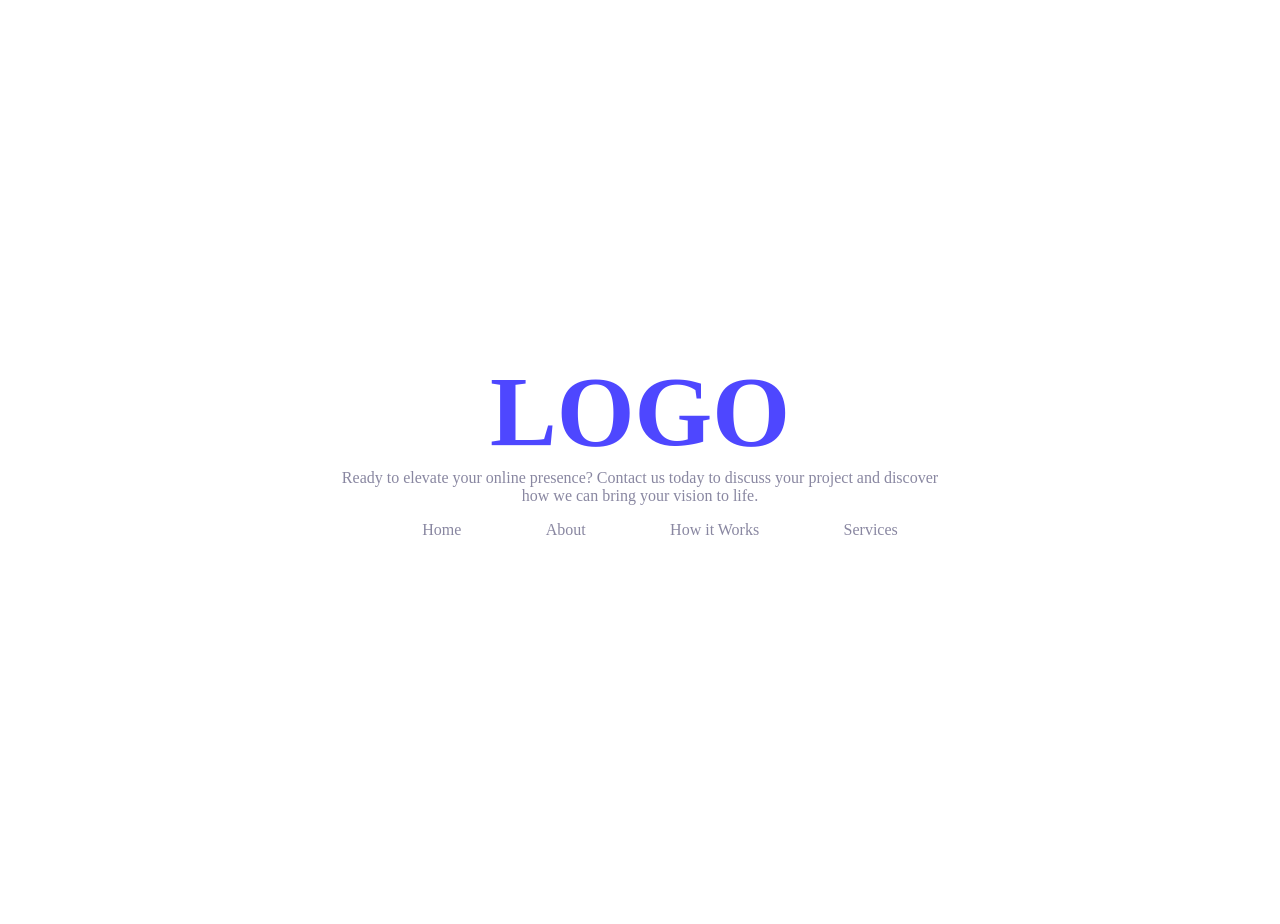
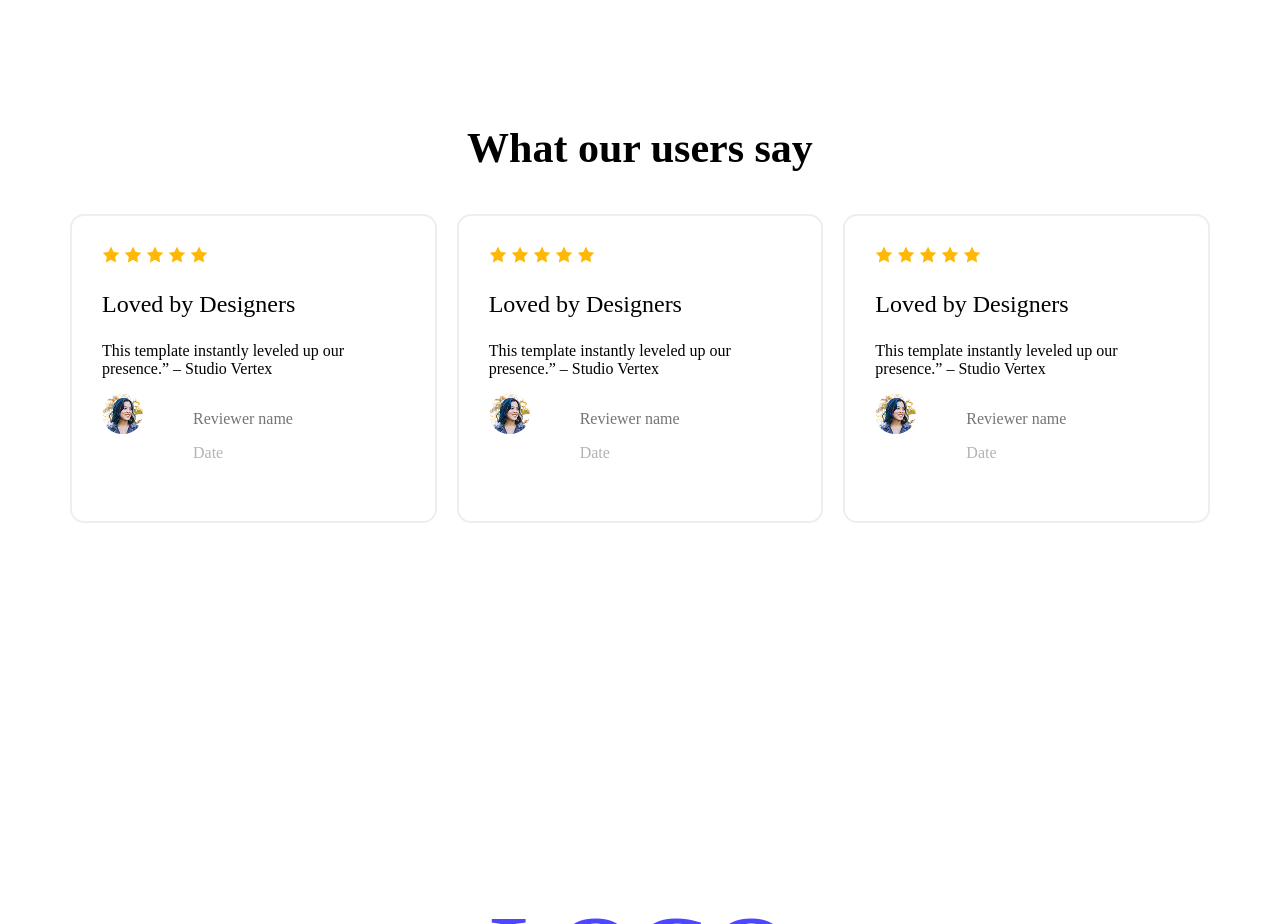
Before and after one commit to Tahmid9510/My-Assignment-1, a plain HTML site: page index.html in a window 1280 px wide. Shown: the part 2380-3304 px from the top of the page. Before the commit the page ends 3073 px from the top, so only its background shows below. Drawn offline with Linux system fonts and the light colour scheme.

Commit message:
Feedback section updated

```diff
--- a/Styles/styles.css
+++ b/Styles/styles.css
@@ -108,6 +108,49 @@ main section{
     margin-bottom: 0;
     margin-top: 0;
 }
+/* Feedback Style */
+.Feedback h3{
+    font-size: 42px;
+    font-weight: bold;
+    text-align: center;
+}
+.card-container{
+    display: flex;
+    gap: 20px;
+}
+.card{
+    background-color: rgba(255, 255, 255, 0.5);
+    border: 2px solid rgba(242, 237, 237, 1);
+    border-radius: 14px;
+    width: 370px;
+    height: 245px;
+    padding: 30px;
+}
+.card form img{
+    border-radius: 100px;
+    margin: 0;
+}
+.card form{
+    display: flex;
+    gap:50px;
+    margin: 0;
+}
+.card-title{
+    font-size: 24px;
+    font-weight: 500;
+}
+.card-subtitle{
+    font-size: 16px;
+    font-weight: 300;
+}
+.card-name{
+    font-size: 16;
+    color: rgba(117, 117, 117, 1);
+}
+.card-date{
+    font-size: 16;
+    color: rgba(179, 179, 179, 1);
+}
 /* GetIn-Touch Style */
 .GetIn-Touch{
     max-width: 1140px;
@@ -121,7 +164,7 @@ main section{
     align-items: center
 
 }
-form input[type="text"],form input[type="email"]{
+.GetIn-Touch form input[type="text"],.GetIn-Touch form input[type="email"]{
     height: 60px;
     width:450px ;
     border-radius: 10px;
--- a/index.html
+++ b/index.html
@@ -63,6 +63,59 @@
                 <input class="btn-primary Get-in-btn" type="submit" value="Get in Touch">
             </div>
         </section>
+        <section class="Feedback">
+            <h3>What our users say</h3>
+            <div class="card-container">
+                <div class="card">
+                    <img src="/Assets/icon-star.png" alt="">
+                    <img src="/Assets/icon-star.png" alt="">
+                    <img src="/Assets/icon-star.png" alt="">
+                    <img src="/Assets/icon-star.png" alt="">
+                    <img src="/Assets/icon-star.png" alt="">
+                    <p class="card-title">Loved by Designers</p>
+                    <p class="card-subtitle">This template instantly leveled up our presence.” – Studio Vertex</p>
+                    <form action="">
+                        <div><img src="/Assets/avatar.png" alt=""></div>
+                        <div>
+                        <p class="card-name">Reviewer name</p>
+                        <p class="card-date">Date</p>
+                        </div>
+                    </form>
+                </div>
+                <div class="card">
+                    <img src="/Assets/icon-star.png" alt="">
+                    <img src="/Assets/icon-star.png" alt="">
+                    <img src="/Assets/icon-star.png" alt="">
+                    <img src="/Assets/icon-star.png" alt="">
+                    <img src="/Assets/icon-star.png" alt="">
+                    <p class="card-title">Loved by Designers</p>
+                    <p class="card-subtitle">This template instantly leveled up our presence.” – Studio Vertex</p>
+                    <form action="">
+                        <div><img src="/Assets/avatar.png" alt=""></div>
+                        <div>
+                        <p class="card-name">Reviewer name</p>
+                        <p class="card-date">Date</p>
+                        </div>
+                    </form>
+                </div>
+                <div class="card">
+                    <img src="/Assets/icon-star.png" alt="">
+                    <img src="/Assets/icon-star.png" alt="">
+                    <img src="/Assets/icon-star.png" alt="">
+                    <img src="/Assets/icon-star.png" alt="">
+                    <img src="/Assets/icon-star.png" alt="">
+                    <p class="card-title">Loved by Designers</p>
+                    <p class="card-subtitle">This template instantly leveled up our presence.” – Studio Vertex</p>
+                    <form action="">
+                        <div><img src="/Assets/avatar.png" alt=""></div>
+                        <div>
+                        <p class="card-name">Reviewer name</p>
+                        <p class="card-date">Date</p>
+                        </div>
+                    </form>
+                </div>
+            </div>
+        </section>
     </main>
 
     <footer>
```
Also changed, not shown: 1 other file.
